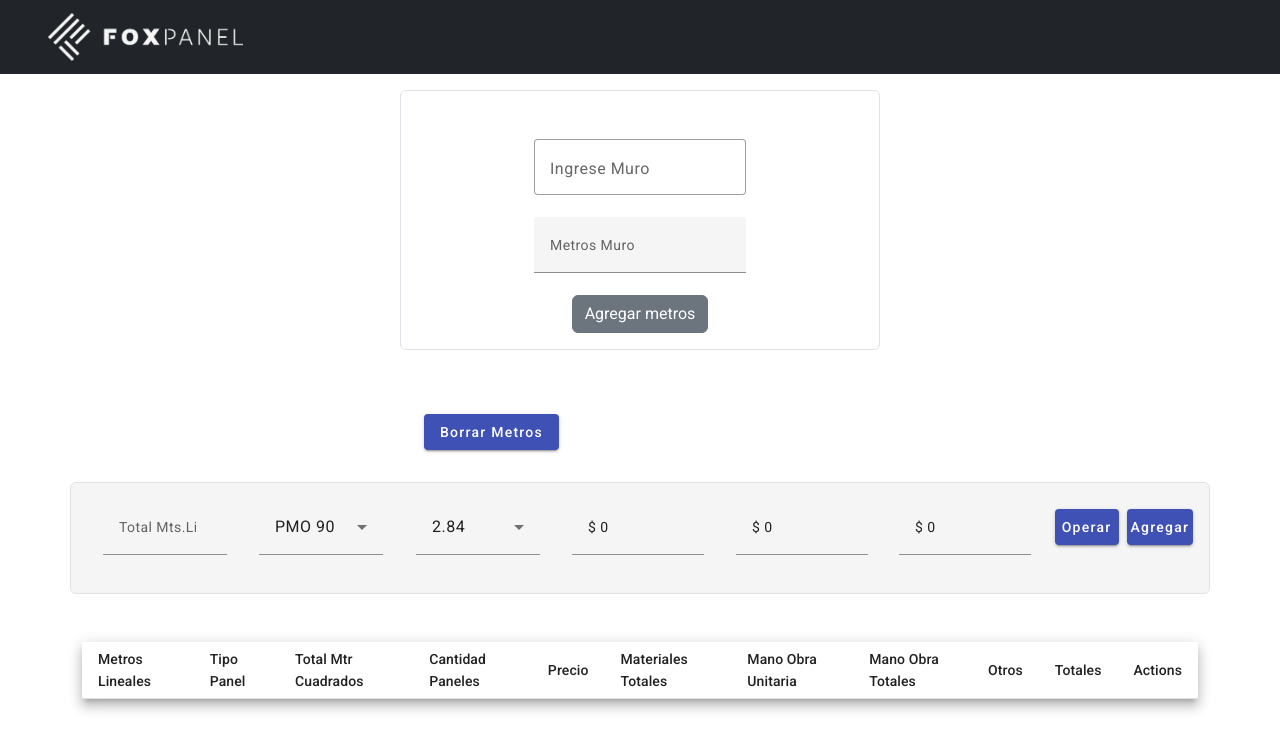
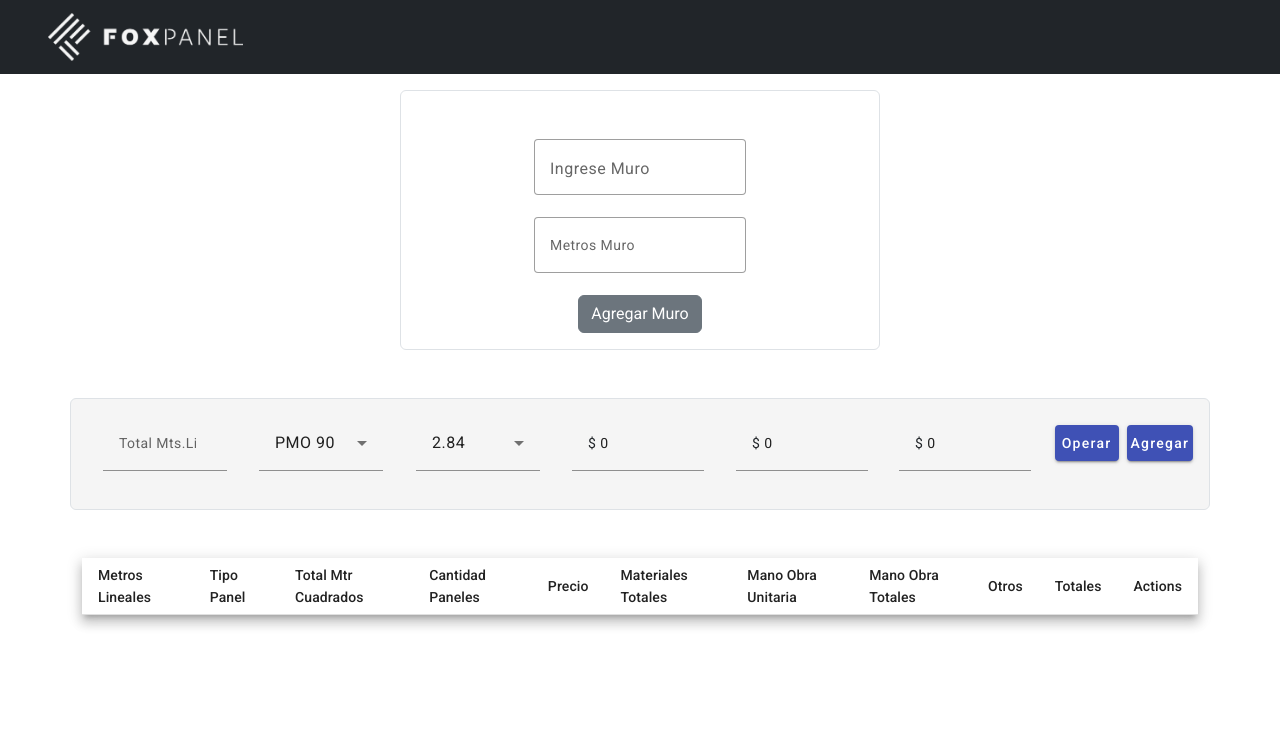
Before and after one commit to NestorPiotti/FoxPanel, an Angular app: page / in a window 1280 px wide. Shown: the top 750 px of the page. Built offline with nearby package versions, Linux system fonts and the light colour scheme.

Commit message:
Agregue accordion con arrays muros y otros botones

```diff
--- a/src/app/app.component.css
+++ b/src/app/app.component.css
@@ -13,28 +13,19 @@
    background-color: white;
 
  }
-
- .muestraMuroContainer{
-   display: flex;
-   justify-content: center;
-   align-items: center;
-   flex-direction:row;
-   margin: 1rem auto;
-   padding: 1rem;
-   width: 25rem;
-   height: 1rem;
-   background-color: white;
- }
-
- .nestorContenedor{
+ .muroIngresado{
    display: flex;
    justify-content: left;
-   align-items: row;
-   flex-direction:row;
-   margin: 1rem auto;
+   align-items:flex-start;
    padding: 1rem;
-   width: 30rem;
+   margin: 1rem;
+   width: fit-content;
    background-color: white;
+
+
+ }
+ ul li.listaMuro{
+  list-style: none;
 
  }
 
@@ -47,15 +38,7 @@
     background-color: whitesmoke;
 
 }
-
-.form-control{
-   width: 15rem;
-   border: none;
-
-}
-
 mat-form-field{
    font-size: 14px;
 
-
 }
--- a/src/app/app.component.html
+++ b/src/app/app.component.html
@@ -2,31 +2,49 @@
   <app-nav-bar></app-nav-bar>
 </div>
 
-<div class="sumaMuroContainer container border rounded mb-5 pt-5" >
+<div class="container">
+  <div class="sumaMuroContainer border rounded mb-5 pt-5">
 
     <mat-form-field appearance="outline">
       <mat-label>Ingrese Muro</mat-label>
-    <input matInput name="muro"  type="text"  class="mat-form-field"  id="muro"#muro >
+      <input matInput name="muro" type="text" class="mat-form-field" id="muro" #muro>
 
     </mat-form-field>
-  <mat-form-field>
-    <input matInput name="metros"   type="number" class="mat-form-field" placeholder="Metros Muro" id="metros" #metro>
+    <mat-form-field appearance="outline">
+      <input matInput name="metros" type="number" class="mat-form-field" placeholder="Metros Muro" id="metros" #metro>
     </mat-form-field>
 
-  <button class="btn btn-secondary" (click)="sumaMuro(metro.value)" (click)="muestraMuro(muro.value)" (click)="funciona()">Agregar metros</button>
+    <button class="btn btn-secondary" (click)="sumaMuro(metro.value)" (click)="muestraMuro(muro.value)"
+      (click)="funciona()">Agregar Muro</button>
 
   </div>
- <div class="nestorContenedor container">
 
-  <ul *ngFor="let item of series">
-     <p *ngFor="let itemAux of item | keyvalue">
-     <li>{{itemAux.key}}:{{itemAux.value}}--</li>
-     </p>
+  <div *ngIf="muestradiv" class="accordion accordion-flush" id="muestraMuroAccordion">
+    <div class="accordion-item">
+      <h2 class="accordion-header" id="headingOne">
+        <button class="accordion-button" type="button" data-bs-toggle="collapse" data-bs-target="#collapseOne"
+          aria-expanded="false" aria-controls="collapseOne">
+          Mostrar Muros Ingresados
+        </button>
+      </h2>
+      <div id="collapseOne" class="accordion-collapse collapse show" aria-labelledby="headingOne"
+        data-bs-parent="#muestraMuroAccordion">
+        <div class="accordion-body muroIngresado">
+          <ul *ngFor="let item of series" class="list-group">
+            <li *ngFor="let itemAux of item | keyvalue" class="listaMuro list-group-item list-group-item-success">{{itemAux.key}} : {{itemAux.value}}</li>
+            <button class="mx-4" mat-icon-button color="warn" (click)="borraItem(cod1)">
+              <mat-icon>delete</mat-icon>
+            </button>
           </ul>
-  <button class="mx-2" mat-raised-button color="primary" (click)="borraItem(cod1)">Borrar Metros</button>
+        </div>
+      </div>
+    </div>
+  </div>
 </div>
 
-<div class="contenedor container border rounded mb-5"  >
+
+
+  <div class="contenedor container border rounded mb-5">
 
     <mat-form-field class="mx-3">
       <input matInput [(ngModel)]="this.total" type="number" placeholder="Total Mts.Lineales">
@@ -66,7 +84,7 @@
     </mat-form-field>
 
     <mat-form-field class="mx-3">
-    <input matInput [(ngModel)]="articuloselect.otros" type="number" placeholder="Otros" >
+      <input matInput [(ngModel)]="articuloselect.otros" type="number" placeholder="Otros">
       <span matTextPrefix>$&nbsp;</span>
     </mat-form-field>
 
@@ -124,7 +142,7 @@
       <ng-container matColumnDef="borrar">
         <th mat-header-cell *matHeaderCellDef> Actions </th>
         <td mat-cell *matCellDef="let j = index;">
-        <button mat-mini-fab color="warn" (click)="borrarFila(j)">
+          <button mat-icon-button color="warn" (click)="borrarFila(j)">
             <mat-icon>delete</mat-icon>
           </button>
         </td>
--- a/src/app/app.component.ts
+++ b/src/app/app.component.ts
@@ -17,6 +17,7 @@ export class AppComponent {
   datos1:any=[];
   datos2:any=[];
   series = [];
+  muestradiv: Boolean = false;
 
   metrosL!:number;
   resultado!:number;
@@ -98,11 +99,17 @@ metro: any;
 
   funciona(){
    this.series = this.datos2.map((x: { toString: () => any; }, i: string | number) => ({
-    muro: x.toString(),
-    metros: this.datos1[i],
+    Descripcion: x,
+    Metros: this.datos1[i],
 
   }));
- console.log(this.series)
+ console.log(this.datos2.length)
+
+ //solo sirve para mostrar el div de muros cuando no es vacio
+ if (this.datos2.length != 0 ) {
+  this.muestradiv = true
+}
+
 
 }
 
--- a/src/app/component/nav-bar/nav-bar.component.html
+++ b/src/app/component/nav-bar/nav-bar.component.html
@@ -2,4 +2,4 @@
     <a class="navbar-brand" href="#">
       <img src="../../../assets/Logos/horizontal-negativo-8.webp" alt="Logo FoxPanel" class="navLogo mx-5">
     </a>
-  </nav>
+</nav>
```
Lines whose indentation alone changed are shown as unchanged.
